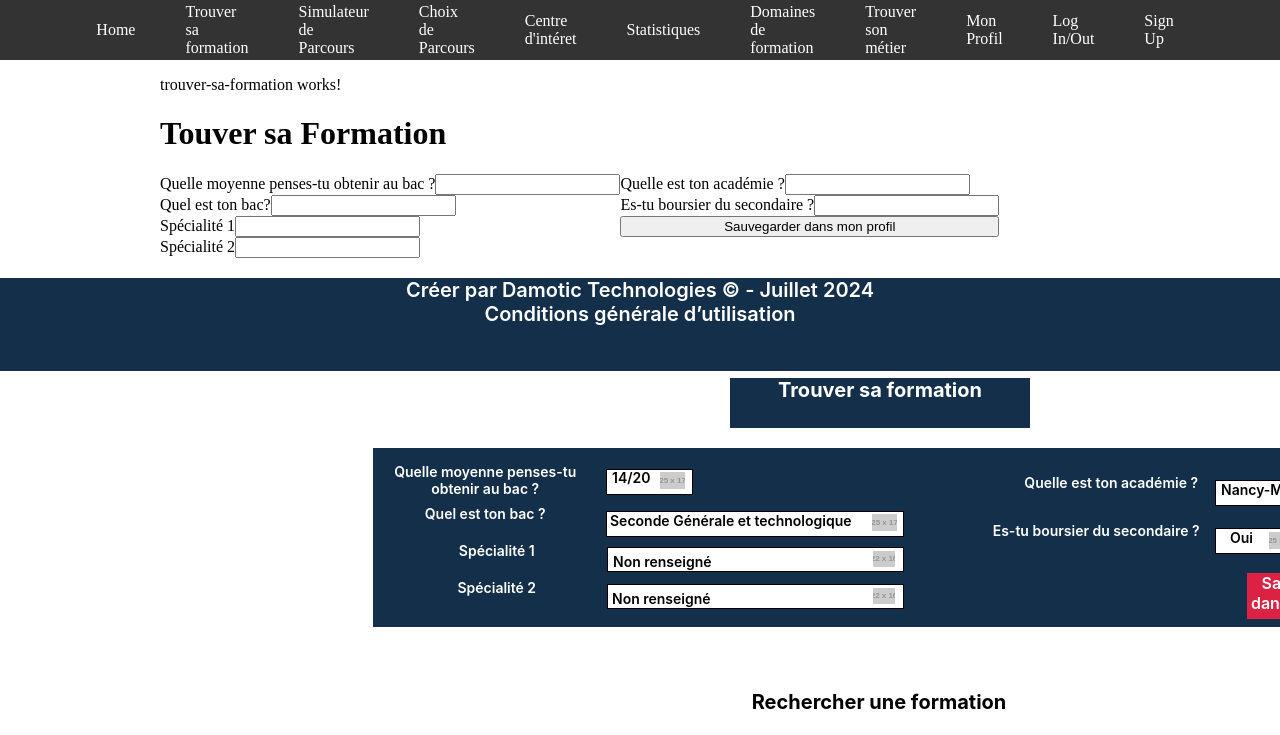
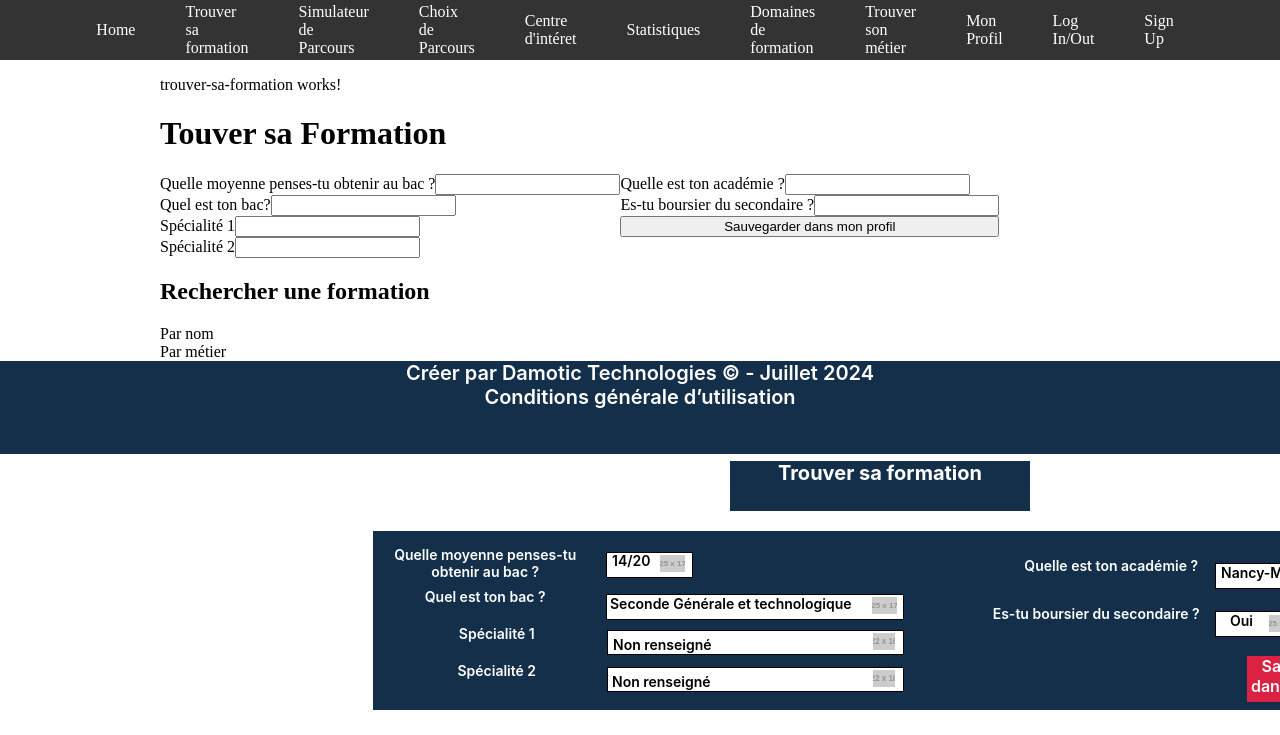
Before and after one commit to StagiairesDAMOTIC/FrontEndPsup, an Angular app: page /trouver-sa-formation in a window 1280 px wide. Shown: the top 735 px of the page. Built offline with nearby package versions, Linux system fonts and the light colour scheme.

Commit message:
correction du html

```diff
--- a/src/app/choix-seconde/choix-seconde.component.html
+++ b/src/app/choix-seconde/choix-seconde.component.html
@@ -1,8 +1,5 @@
 <p>choix-seconde works!</p>
-<div style="width: 300px; height: 50px; left: 570px; top: 100px; position: absolute">
-  <div style="width: 300px; height: 50px; left: 0px; top: 0px; position: absolute; background: #132F49"></div>
-  <div style="width: 300px; height: 50px; left: 0px; top: 0px; position: absolute; text-align: center; color: white; font-size: 20px; font-family: Inter; font-weight: 700; word-wrap: break-word">Choix de parcours</div>
-</div>
+
 <a [routerLink]="['/choix-de-parcours/seconde']" ><div style="width: 118.62px; height: 76.98px; ">
   <div
     style="
@@ -86,6 +83,11 @@
 
 </div></a>
 
+<div style="width: 300px; height: 50px; left: 570px; top: 100px; position: absolute">
+  <div style="width: 300px; height: 50px; left: 0px; top: 0px; position: absolute; background: #132F49"></div>
+  <div style="width: 300px; height: 50px; left: 0px; top: 0px; position: absolute; text-align: center; color: white; font-size: 20px; font-family: Inter; font-weight: 700; word-wrap: break-word">Choix de parcours</div>
+</div>
+
 
 <div style="width: 100%; height: 100%; position: relative; background: white">
 
--- a/src/app/trouver-sa-formation/trouver-sa-formation.component.html
+++ b/src/app/trouver-sa-formation/trouver-sa-formation.component.html
@@ -19,7 +19,12 @@
   </form>
 </div>
 <div>
-  <h2></h2>
+  <h2>Rechercher une formation</h2>
+  <div><div>
+    <div>Par nom</div>
+    <div>Par métier</div>
+  </div>
+  </div>
 
 </div>
 
```
